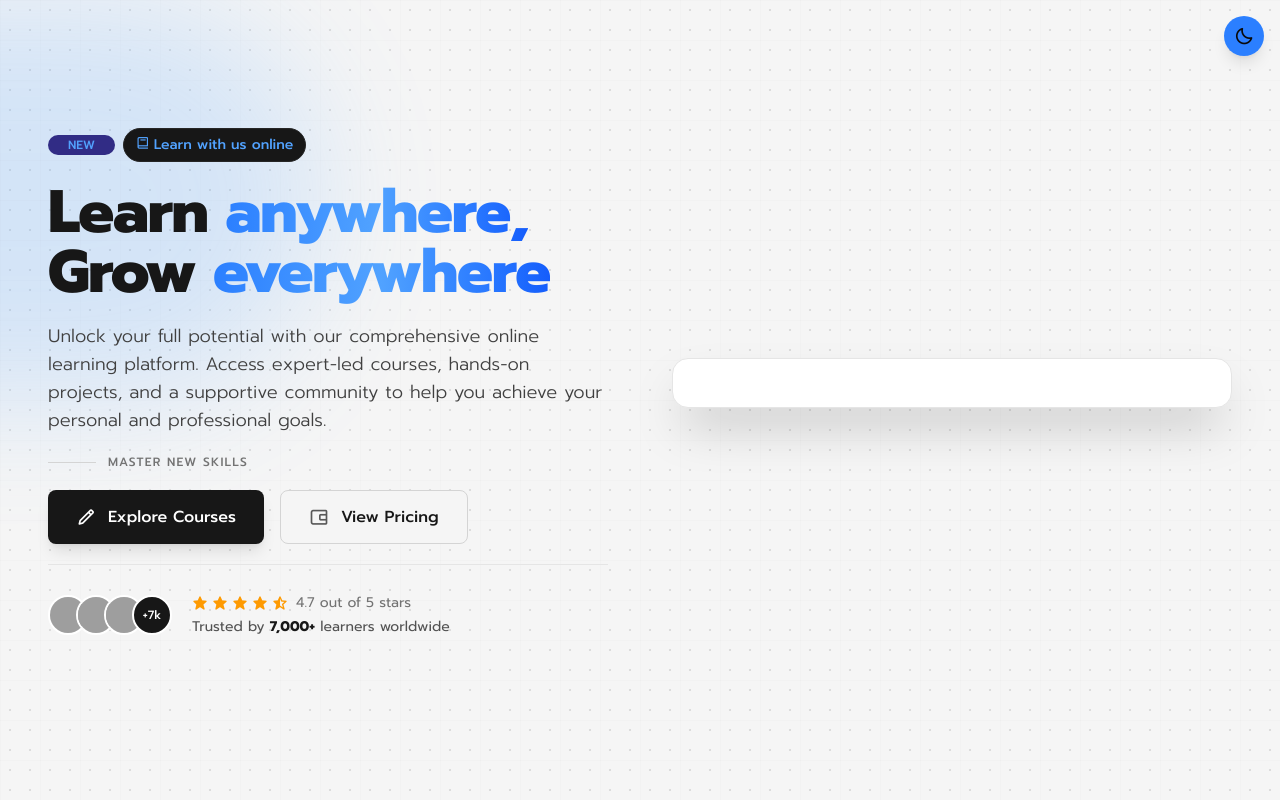
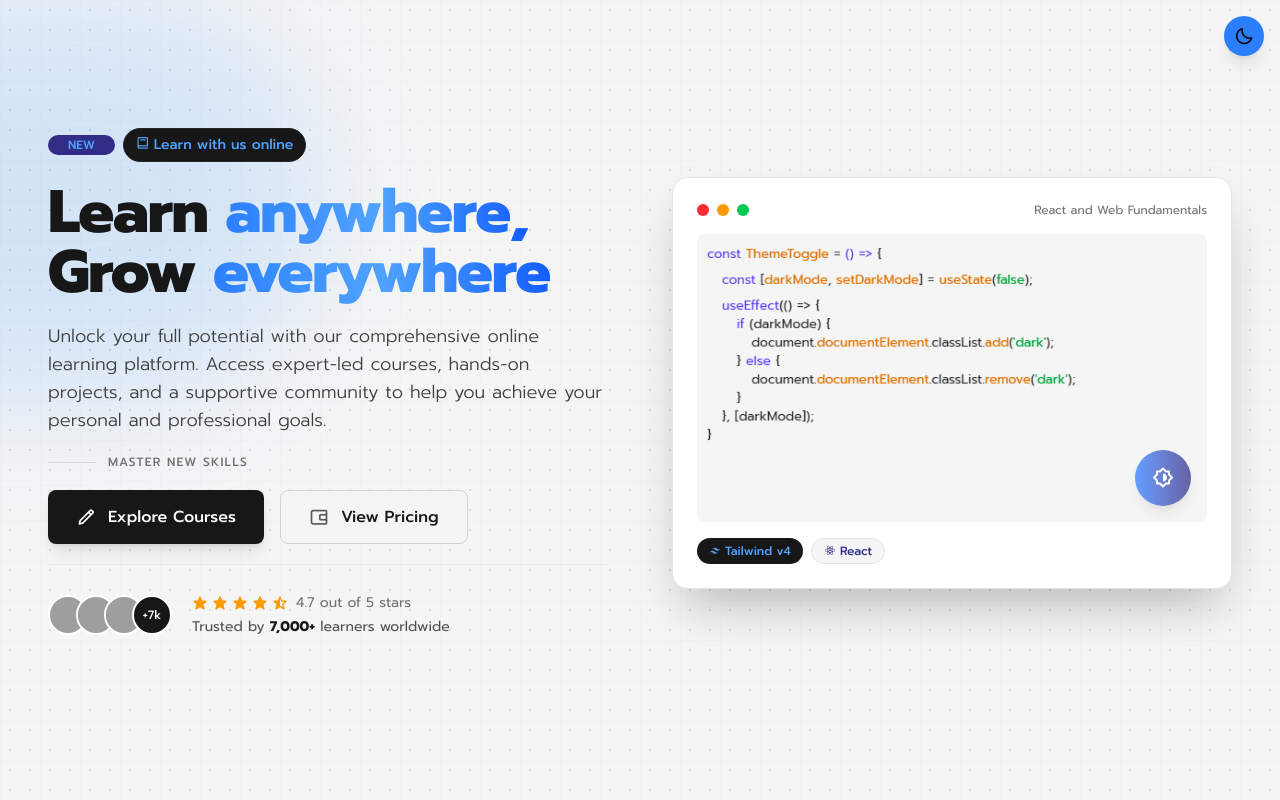
Before and after one commit to gelamrie/learning-website, a React (Vite) app: page / in a window 1280 px wide. Built offline with nearby package versions, Linux system fonts and the light colour scheme; grey boxes are pictures that could not be loaded.

Commit message:
added content for the panel

```diff
--- a/src/components/Hero.jsx
+++ b/src/components/Hero.jsx
@@ -75,7 +75,36 @@
                     </div>
                     <div className='flex-1 w-full'>
                         <div className='relative'>
-                            <div className='relative bg-white dark:bg-neutral-900 p-4 lg:p-5 xl:p-6 rounded-2xl shadow-2xl border border-neutral-200 dark:border-neutral-800'></div>
+                            <div className='relative bg-white dark:bg-neutral-900 p-4 lg:p-5 xl:p-6 rounded-2xl shadow-2xl border border-neutral-200 dark:border-neutral-800'>
+                                <div className='flex items-center justify-between mb-3 lg:mb-4'>
+                                    <div className='flex items-center gap-2'>
+                                        <span className='w-2.5 h-2.5 lg:w-3 lg:h-3 rounded-full bg-red-500'></span>
+                                        <span className='w-2.5 h-2.5 lg:w-3 lg:h-3 rounded-full bg-amber-500'></span>
+                                        <span className='w-2.5 h-2.5 lg:w-3 lg:h-3 rounded-full bg-green-500'></span>
+                                    </div>
+                                    <div className='text-xs text-neutral-500 dark:text-neutral-400'>React and Web Fundamentals
+                                    </div>
+                                </div>
+                                <div className='h-56 md:h-64 lg:h-60 xl:h-72 rounded-lg bg-neutral-100 dark:bg-neutral-800 overflow-hidden relative'>
+                                    <img src="/images/course-preview-light.png" alt="Course preview light" className='w-full h-full object-cover object-left-top dark:hidden' />
+                                    <img src="/images/course-preview-dark.png" alt="Course preview dark" className='w-full h-full object-cover object-left-top dark:block' />
+                                    <div className='absolute bottom-4 right-4'>
+                                        <div className='w-12 h-12 lg:w-14 lg:h-14 rounded-full bg-gradient-to-r from-blue-500 to-indigo-900 flex items-center justify-center text-white shadow-lg animate-pulse'>
+                                            <i className='bx bx-brightness-half text-xl lg:text-2xl'></i>
+                                        </div>
+                                    </div>
+                                </div>
+                                <div className='mt-3 lg:mt-4 flex justify-between items-center'>
+                                    <div className='flex gap-2'>
+                                        <span className='px-2.5 py-1 lg:px-3 rounded-full bg-neutral-900 text-blue-400 text-xs font-medium flex items-center'>
+                                            <i className='bx bxl-tailwind-css mr-1'></i> Tailwind v4
+                                        </span>
+                                        <span className='px-2.5 py-1 lg:px-3 rounded-full bg-neutral-100 dark:bg-neutral-800 text-indigo-900 dark:text-indigo-400 border border-neutral-200 dark:border-neutral-700 text-xs font-medium flex items-center'>
+                                            <i className='bx bxl-react mr-1'></i> React
+                                        </span>
+                                    </div>
+                                </div>
+                            </div>
                         </div>
                     </div>
                 </div>
```
Also changed, not shown: public/images/course-preview-dark.png (added), public/images/course-preview-light.png (added).
